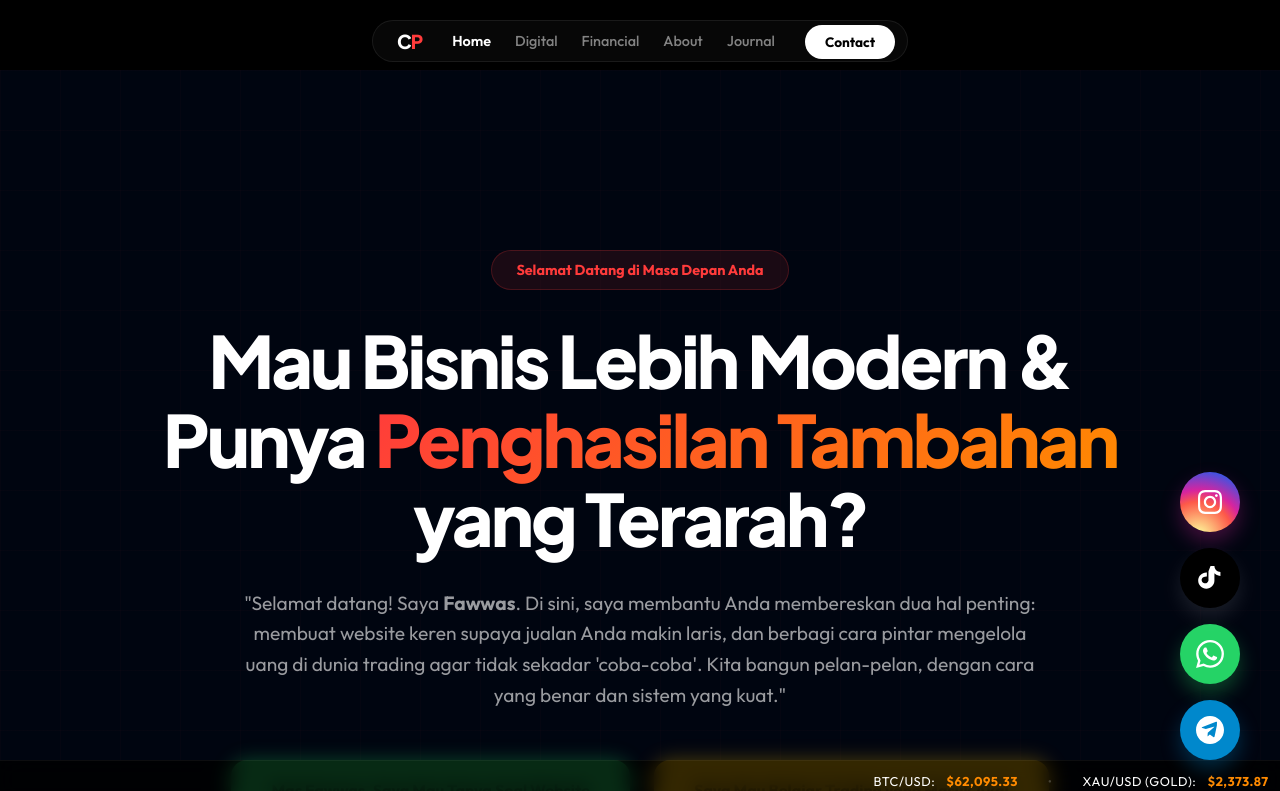
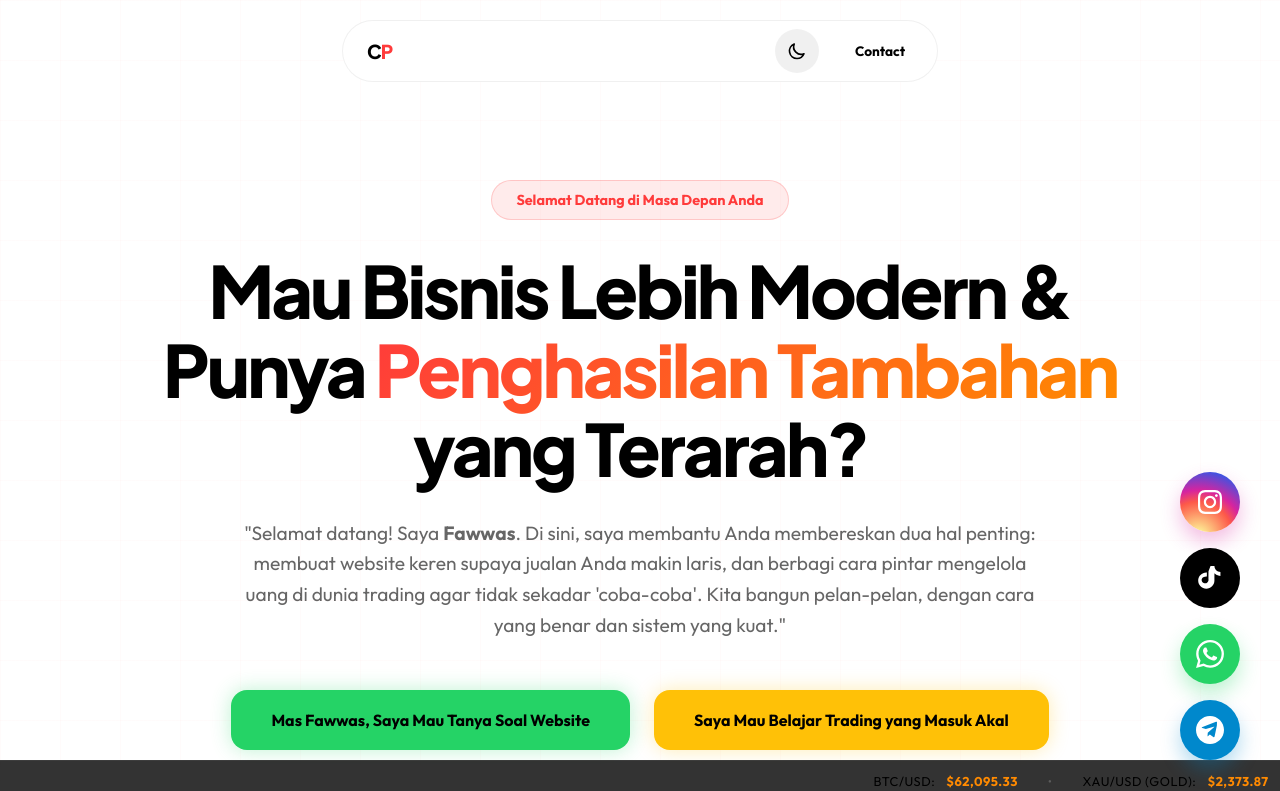
Before and after one commit to Dababah/COREPAWAS, a Next.js app: page / in a window 1280 px wide. Shown: the top 791 px of the page. Built offline with nearby package versions, Linux system fonts and the light colour scheme.

Commit message:
Implement Light/Dark Mode with dynamic theme switching and variable-based design system

```diff
--- a/src/app/digital/digital.module.css
+++ b/src/app/digital/digital.module.css
@@ -125,7 +125,7 @@
   margin-top: auto;
   padding-top: 20px;
   font-size: 0.9rem;
-  border-top: 1px solid rgba(255, 255, 255, 0.05);
+  border-top: 1px solid var(--surface-border);
 }
 
 .serviceUse strong {
@@ -164,8 +164,8 @@
   aspect-ratio: 16/9;
   border-radius: 32px;
   overflow: hidden;
-  border: 1px solid rgba(255, 255, 255, 0.1);
-  background: #000;
+  border: 1px solid var(--surface-border);
+  background: var(--surface);
 }
 
 /* Process Section */
--- a/src/app/financial/financial.module.css
+++ b/src/app/financial/financial.module.css
@@ -39,7 +39,7 @@
   font-size: clamp(2.5rem, 8vw, 4.5rem);
   line-height: 1.1;
   margin-bottom: 30px;
-  color: #fff;
+  color: var(--foreground);
 }
 
 .subtitle {
@@ -97,8 +97,8 @@
 
 .problemCard {
   padding: 40px;
-  background: rgba(255, 255, 255, 0.02);
-  border: 1px solid rgba(255, 255, 255, 0.05);
+  background: var(--surface);
+  border: 1px solid var(--surface-border);
   border-radius: 24px;
 }
 
@@ -147,7 +147,8 @@
 /* Trust Section */
 .trustSection {
   padding: 120px 8%;
-  background: rgba(255, 193, 7, 0.02);
+  background: var(--surface);
+  border: 1px solid var(--surface-border);
   border-radius: 48px;
   margin-bottom: 120px;
 }
@@ -162,7 +163,7 @@
 .trustImage {
   border-radius: 32px;
   overflow: hidden;
-  border: 1px solid rgba(255, 193, 7, 0.2);
+  border: 1px solid var(--surface-border);
 }
 
 .trustPoints {
@@ -192,7 +193,7 @@
   padding: 30px;
   position: relative;
   text-align: center;
-  border: 1px solid rgba(255, 255, 255, 0.05);
+  border: 1px solid var(--surface-border);
 }
 
 .flowNumber {
--- a/src/app/globals.css
+++ b/src/app/globals.css
@@ -1,18 +1,33 @@
 @import url('https://fonts.googleapis.com/css2?family=Plus+Jakarta+Sans:wght@300;400;500;600;700;800&family=Outfit:wght@300;400;500;600;700&display=swap');
 
 :root {
-  --background: #000000;
-  --foreground: #ffffff;
+  /* Default Theme: Light */
+  --background: #ffffff;
+  --foreground: #000000;
+  --surface: #f8f9fa;
+  --surface-border: rgba(0, 0, 0, 0.06);
+  --glass-bg: rgba(255, 255, 255, 0.7);
+  --text-muted: rgba(0, 0, 0, 0.6);
+  --card-shadow: 0 10px 40px rgba(0, 0, 0, 0.05);
+
   --accent-red: #ff3b3b;
   --accent-orange: #ff8a00;
   --accent-green: #25d366;
   --accent-gold: #ffc107;
+
+  --font-heading: 'Plus Jakarta Sans', sans-serif;
+  --font-body: 'Outfit', sans-serif;
+}
+
+/* Dark Mode Overrides */
+[data-theme='dark'] {
+  --background: #000510;
+  --foreground: #ffffff;
   --surface: #0d0d0d;
   --surface-border: rgba(255, 255, 255, 0.08);
   --glass-bg: rgba(255, 255, 255, 0.03);
-
-  --font-heading: 'Plus Jakarta Sans', sans-serif;
-  --font-body: 'Outfit', sans-serif;
+  --text-muted: rgba(255, 255, 255, 0.6);
+  --card-shadow: 0 20px 50px rgba(0, 0, 0, 0.6);
 }
 
 * {
@@ -30,6 +45,7 @@ body {
   font-family: var(--font-body);
   scroll-behavior: smooth;
   -webkit-font-smoothing: antialiased;
+  transition: background-color 0.3s, color 0.3s;
 }
 
 h1, h2, h3, h4, h5, h6 {
@@ -39,7 +55,7 @@ h1, h2, h3, h4, h5, h6 {
 }
 
 p {
-  color: rgba(255, 255, 255, 0.6);
+  color: var(--text-muted);
   line-height: 1.6;
 }
 
@@ -62,19 +78,20 @@ a {
   -webkit-backdrop-filter: blur(20px);
   border: 1px solid var(--surface-border);
   border-radius: 24px;
+  box-shadow: var(--card-shadow);
 }
 
 .bento {
   background: var(--surface);
   border: 1px solid var(--surface-border);
   border-radius: 32px;
+  box-shadow: var(--card-shadow);
   transition: all 0.4s cubic-bezier(0.175, 0.885, 0.32, 1.275);
 }
 
 .bento:hover {
   border-color: rgba(255, 59, 59, 0.3);
   transform: translateY(-5px);
-  box-shadow: 0 20px 40px rgba(0, 0, 0, 0.4);
 }
 
 /* Animations */
@@ -88,8 +105,8 @@ a {
 }
 
 @keyframes pulse-glow {
-  0% { opacity: 0.4; filter: blur(80px); }
-  100% { opacity: 0.7; filter: blur(100px); }
+  0% { opacity: 0.2; filter: blur(80px); }
+  100% { opacity: 0.4; filter: blur(100px); }
 }
 
 .glow {
@@ -102,35 +119,18 @@ a {
 /* Responsive Optimizations - Professional & Neat */
 @media (max-width: 768px) {
   :root {
-    --font-heading-size: 1.8rem;
+    --font-heading-size: 1.5rem;
   }
 
-  h1, h2 {
-    text-align: center;
-    letter-spacing: -0.5px;
+  h1, h2 { text-align: center; }
+  p { text-align: center; }
+
+  .glass, .bento {
+    padding: 20px !important;
   }
 
-  p {
-    text-align: center;
-    color: rgba(255, 255, 255, 0.6) !important;
-  }
-
-  .glass, .bento {
-    border-radius: 16px;
-    padding: 20px !important;
-    border: 1px solid rgba(255, 255, 255, 0.08); /* Sharper borders */
-    background: rgba(10, 10, 15, 0.4) !important;
-    box-shadow: 0 10px 30px rgba(0, 0, 0, 0.5);
-  }
-
-  /* List items should stay left aligned even if parent is center */
-  ul, .techList, .featureList, .pointList {
-    text-align: left;
-  }
-
-  ul li, .techList div, .featureList div, .pointList div {
-    text-align: left;
-  }
+  ul, .techList, .featureList, .pointList { text-align: left; }
+  ul li, .techList div, .featureList div, .pointList div { text-align: left; }
 }
 
 /* Custom Scrollbar */
@@ -138,10 +138,10 @@ a {
   width: 5px;
 }
 ::-webkit-scrollbar-track {
-  background: #000;
+  background: var(--background);
 }
 ::-webkit-scrollbar-thumb {
-  background: #222;
+  background: var(--surface-border);
   border-radius: 10px;
 }
 ::-webkit-scrollbar-thumb:hover {
--- a/src/app/layout.tsx
+++ b/src/app/layout.tsx
@@ -1,24 +1,13 @@
 import type { Metadata } from "next";
-import { Geist, Geist_Mono } from "next/font/google";
 import "./globals.css";
-
-const geistSans = Geist({
-  variable: "--font-geist-sans",
-  subsets: ["latin"],
-});
-
-const geistMono = Geist_Mono({
-  variable: "--font-geist-mono",
-  subsets: ["latin"],
-});
+import Navbar from "@/components/Navbar";
+import FloatingButtons from "@/components/FloatingButtons";
+import { ThemeProvider } from "@/components/ThemeProvider";
 
 export const metadata: Metadata = {
   title: "Core Pawas | At the heart of your digital and financial growth",
   description: "Menyatukan kekuatan logika IT dengan kedekatan personal. Solusi Digital dan Financial Trading dalam satu ekosistem.",
 };
-
-import Navbar from "@/components/Navbar";
-import FloatingButtons from "@/components/FloatingButtons";
 
 export default function RootLayout({
   children,
@@ -28,11 +17,13 @@ export default function RootLayout({
   return (
     <html lang="en">
       <body className="antialiased">
-        <Navbar />
-        <div style={{ paddingTop: '70px' }}>
-          {children}
-        </div>
-        <FloatingButtons />
+        <ThemeProvider>
+          <Navbar />
+          <div style={{ position: 'relative' }}>
+            {children}
+          </div>
+          <FloatingButtons />
+        </ThemeProvider>
       </body>
     </html>
   );
--- a/src/app/page.module.css
+++ b/src/app/page.module.css
@@ -1,6 +1,6 @@
 .main {
   min-height: 100vh;
-  background: #000510; /* Darker Navy */
+  background: var(--background);
   color: var(--foreground);
   position: relative;
   overflow-x: hidden;
@@ -104,7 +104,7 @@
 
 /* Problem Section */
 .problemSection {
-  background: rgba(0, 0, 0, 0.3);
+  background: var(--surface);
   padding: 120px 8%;
 }
 
@@ -175,7 +175,7 @@
   aspect-ratio: 4/3;
   overflow: hidden;
   border-radius: 32px;
-  border: 1px solid rgba(255, 255, 255, 0.1);
+  border: 1px solid var(--surface-border);
 }
 
 .visualImage {
--- a/src/components/Navbar.module.css
+++ b/src/components/Navbar.module.css
@@ -10,10 +10,10 @@
 }
 
 .navbarPill {
-  background: rgba(13, 13, 13, 0.6);
+  background: var(--glass-bg);
   backdrop-filter: blur(20px);
   -webkit-backdrop-filter: blur(20px);
-  border: 1px solid rgba(255, 255, 255, 0.08);
+  border: 1px solid var(--surface-border);
   padding: 8px 12px 8px 24px;
   display: flex;
   align-items: center;
@@ -70,6 +70,12 @@
   transform: scale(1.05);
 }
 
+.action {
+  display: flex;
+  align-items: center;
+  gap: 16px;
+}
+
 @media (max-width: 768px) {
   .navbarContainer { top: 10px; padding: 0 10px; }
   .navbarPill {
--- a/src/components/Navbar.tsx
+++ b/src/components/Navbar.tsx
@@ -3,6 +3,7 @@
 import Link from 'next/link';
 import { usePathname } from 'next/navigation';
 import styles from './Navbar.module.css';
+import ThemeToggle from './ThemeToggle';
 
 export default function Navbar() {
   const pathname = usePathname();
@@ -35,6 +36,7 @@ export default function Navbar() {
           ))}
         </div>
         <div className={styles.action}>
+          <ThemeToggle />
           <a href="https://wa.me/yournumber" className={styles.btnNav}>
             Contact
           </a>
--- /dev/null
+++ b/src/components/ThemeProvider.tsx
@@ -0,0 +1,44 @@
+'use client';
+
+import React, { createContext, useContext, useEffect, useState } from 'react';
+
+type Theme = 'light' | 'dark';
+
+interface ThemeContextType {
+  theme: Theme;
+  toggleTheme: () => void;
+}
+
+const ThemeContext = createContext<ThemeContextType | undefined>(undefined);
+
+export const ThemeProvider = ({ children }: { children: React.ReactNode }) => {
+  const [theme, setTheme] = useState<Theme>('light'); // Default to light as requested
+
+  useEffect(() => {
+    const savedTheme = localStorage.getItem('theme') as Theme;
+    if (savedTheme) {
+      setTheme(savedTheme);
+    }
+  }, []);
+
+  useEffect(() => {
+    document.documentElement.setAttribute('data-theme', theme);
+    localStorage.setItem('theme', theme);
+  }, [theme]);
+
+  const toggleTheme = () => {
+    setTheme(prev => (prev === 'light' ? 'dark' : 'light'));
+  };
+
+  return (
+    <ThemeContext.Provider value={{ theme, toggleTheme }}>
+      {children}
+    </ThemeContext.Provider>
+  );
+};
+
+export const useTheme = () => {
+  const context = useContext(ThemeContext);
+  if (!context) throw new Error('useTheme must be used within ThemeProvider');
+  return context;
+};
--- /dev/null
+++ b/src/components/ThemeToggle.module.css
@@ -0,0 +1,24 @@
+.toggle {
+  background: var(--surface-border);
+  border: none;
+  width: 44px;
+  height: 44px;
+  border-radius: 50%;
+  display: flex;
+  align-items: center;
+  justify-content: center;
+  cursor: pointer;
+  transition: all 0.3s;
+  color: var(--foreground);
+}
+
+.toggle:hover {
+  background: var(--accent-red);
+  color: #fff;
+  transform: rotate(20deg);
+}
+
+.icon {
+  width: 20px;
+  height: 20px;
+}
--- /dev/null
+++ b/src/components/ThemeToggle.tsx
@@ -0,0 +1,22 @@
+'use client';
+
+import { useTheme } from './ThemeProvider';
+import styles from './ThemeToggle.module.css';
+
+export default function ThemeToggle() {
+  const { theme, toggleTheme } = useTheme();
+
+  return (
+    <button className={styles.toggle} onClick={toggleTheme} aria-label="Toggle Theme">
+      {theme === 'light' ? (
+        <svg fill="none" viewBox="0 0 24 24" stroke="currentColor" className={styles.icon}>
+          <path strokeLinecap="round" strokeLinejoin="round" strokeWidth={2} d="M20.354 15.354A9 9 0 018.646 3.646 9.003 9.003 0 0012 21a9.003 9.003 0 008.354-5.646z" />
+        </svg>
+      ) : (
+        <svg fill="none" viewBox="0 0 24 24" stroke="currentColor" className={styles.icon}>
+          <path strokeLinecap="round" strokeLinejoin="round" strokeWidth={2} d="M12 3v1m0 16v1m9-9h-1M4 9H3m15.364 6.364l-.707-.707M6.343 6.343l-.707-.707m12.728 0l-.707.707M6.343 17.657l-.707.707M16 12a4 4 0 11-8 0 4 4 0 018 0z" />
+        </svg>
+      )}
+    </button>
+  );
+}
```
Also changed, not shown: src/app/about/about.module.css (+4 -3 lines), src/app/journal/journal.module.css (+7 -6 lines).
